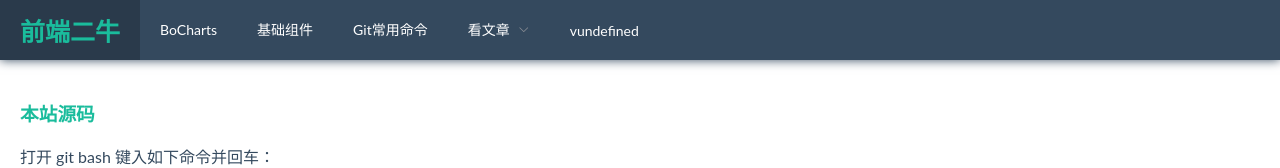
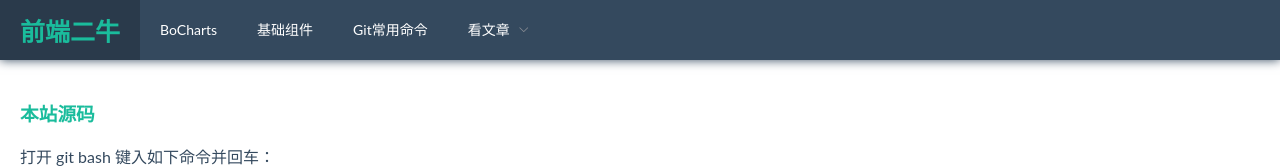
Before and after one commit to Bob2100/common-vue, a Vue app: page /#/CommonVue in a window 1280 px wide. Shown: the top 168 px of the page. Built offline with nearby package versions, Linux system fonts and the light colour scheme; the HTML template or start-up script is replaced by a standard one; what bo-charts would draw is missing.

Commit message:
去掉版本号

```diff
--- a/src/views/layout/menu/MenuCommon.vue
+++ b/src/views/layout/menu/MenuCommon.vue
@@ -25,11 +25,6 @@
         <a :href="workDiaryUrl" target="_blank">工作日志</a>
       </el-menu-item>
     </el-submenu>
-    <el-menu-item class="header-menu-item">
-      <a href="https://github.com/Bob2100/common-vue/tags" target="_blank">{{
-        version
-      }}</a>
-    </el-menu-item>
   </el-menu>
 </template>
 
```
